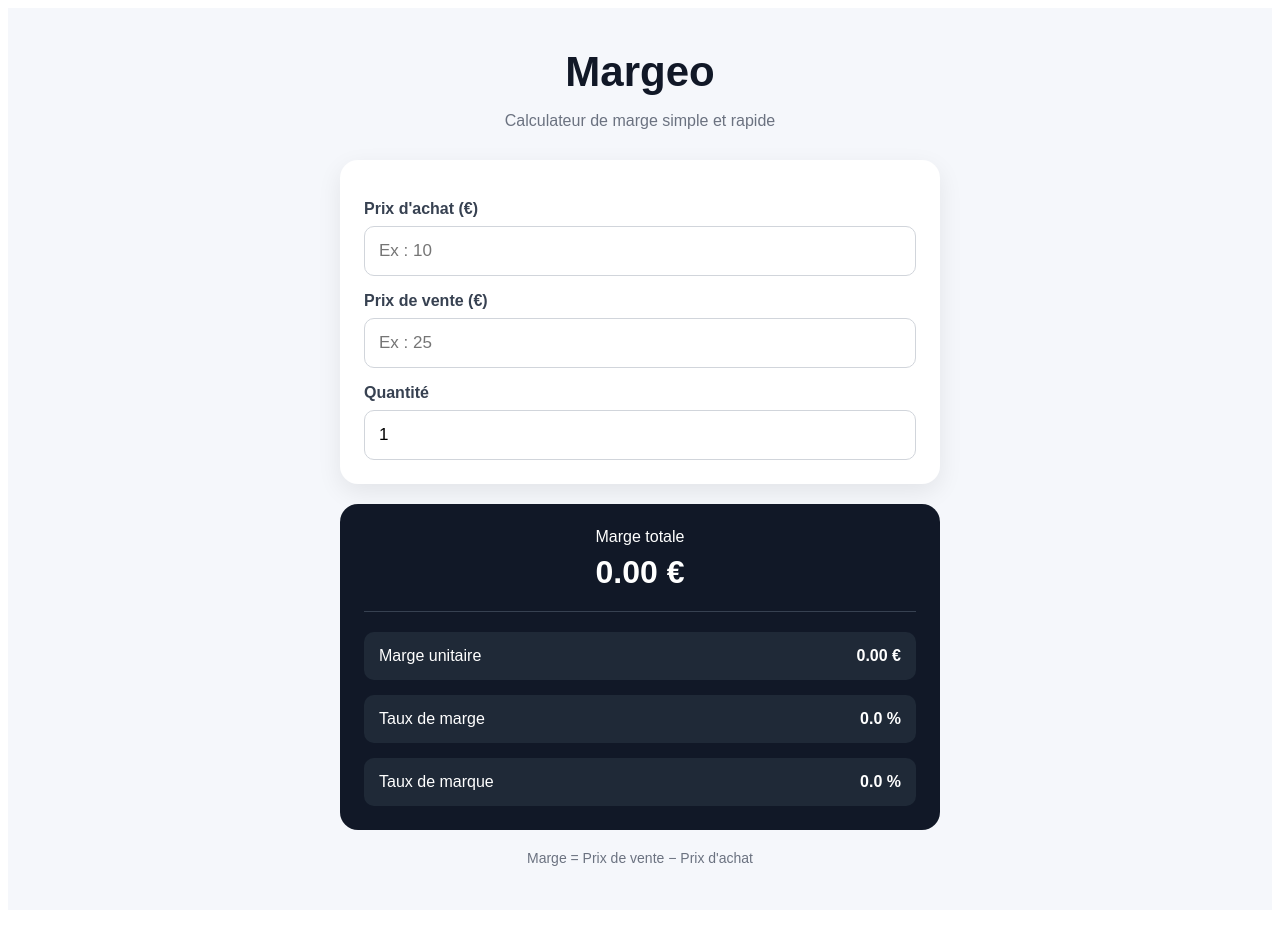
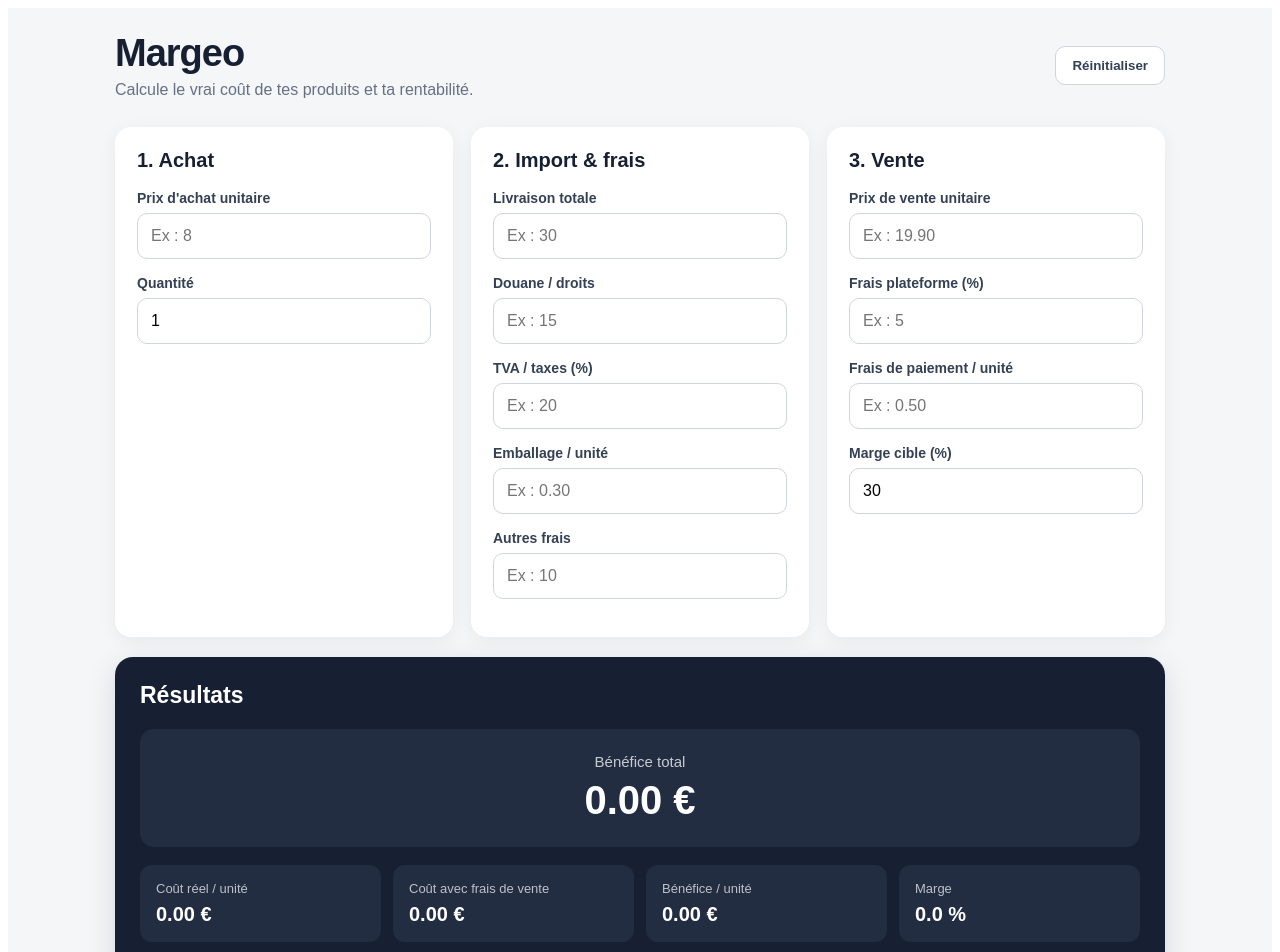
Before and after one commit to samidobronx/margeo, a React (Vite) app: page / in a window 1280 px wide. Shown: the top 952 px of the page. Before the commit the page ends 918 px from the top, so only its background shows below. Built offline with nearby package versions, Linux system fonts and the light colour scheme.

Commit message:
Refactor App component to improve state management

```diff
--- a/src/App.jsx
+++ b/src/App.jsx
@@ -1,88 +1,300 @@
-import  React, { useState } from "react";
+import React, { useMemo, useState } from "react";
 
 export default function App() {
   const [prixAchat, setPrixAchat] = useState("");
+  const [quantite, setQuantite] = useState("1");
+  const [livraison, setLivraison] = useState("");
+  const [douane, setDouane] = useState("");
+  const [tva, setTva] = useState("");
+  const [emballage, setEmballage] = useState("");
+  const [autresFrais, setAutresFrais] = useState("");
   const [prixVente, setPrixVente] = useState("");
-  const [quantite, setQuantite] = useState("1");
+  const [fraisPlateforme, setFraisPlateforme] = useState("");
+  const [fraisPaiement, setFraisPaiement] = useState("");
+  const [margeCible, setMargeCible] = useState("30");
 
-  const achat = Number(prixAchat) || 0;
-  const vente = Number(prixVente) || 0;
-  const qte = Number(quantite) || 1;
+  const n = (value) => Number(value) || 0;
 
-  const margeUnitaire = vente - achat;
-  const margeTotale = margeUnitaire * qte;
-  const tauxMarge = achat > 0 ? (margeUnitaire / achat) * 100 : 0;
-  const tauxMarque = vente > 0 ? (margeUnitaire / vente) * 100 : 0;
+  const resultats = useMemo(() => {
+    const achat = n(prixAchat);
+    const qte = Math.max(n(quantite), 1);
+
+    const livraisonTotal = n(livraison);
+    const douaneTotal = n(douane);
+    const emballageUnitaire = n(emballage);
+    const autresFraisTotal = n(autresFrais);
+
+    const sousTotalImport =
+      achat * qte +
+      livraisonTotal +
+      douaneTotal +
+      autresFraisTotal;
+
+    const tvaMontant = sousTotalImport * (n(tva) / 100);
+
+    const coutTotal =
+      sousTotalImport +
+      tvaMontant +
+      emballageUnitaire * qte;
+
+    const coutUnitaire = coutTotal / qte;
+
+    const venteUnitaire = n(prixVente);
+
+    const plateformeMontant =
+      venteUnitaire * (n(fraisPlateforme) / 100);
+
+    const paiementMontant = n(fraisPaiement);
+
+    const coutVenteUnitaire =
+      coutUnitaire + plateformeMontant + paiementMontant;
+
+    const beneficeUnitaire =
+      venteUnitaire - coutVenteUnitaire;
+
+    const beneficeTotal = beneficeUnitaire * qte;
+
+    const margePourcentage =
+      venteUnitaire > 0
+        ? (beneficeUnitaire / venteUnitaire) * 100
+        : 0;
+
+    const prixRecommande =
+      margeCible < 100
+        ? coutUnitaire /
+          (1 - n(margeCible) / 100)
+        : 0;
+
+    return {
+      qte,
+      coutTotal,
+      coutUnitaire,
+      plateformeMontant,
+      paiementMontant,
+      coutVenteUnitaire,
+      beneficeUnitaire,
+      beneficeTotal,
+      margePourcentage,
+      prixRecommande,
+    };
+  }, [
+    prixAchat,
+    quantite,
+    livraison,
+    douane,
+    tva,
+    emballage,
+    autresFrais,
+    prixVente,
+    fraisPlateforme,
+    fraisPaiement,
+    margeCible,
+  ]);
+
+  const reset = () => {
+    setPrixAchat("");
+    setQuantite("1");
+    setLivraison("");
+    setDouane("");
+    setTva("");
+    setEmballage("");
+    setAutresFrais("");
+    setPrixVente("");
+    setFraisPlateforme("");
+    setFraisPaiement("");
+    setMargeCible("30");
+  };
+
+  const money = (value) => `${value.toFixed(2)} €`;
 
   return (
     <div style={styles.page}>
       <div style={styles.container}>
-        <h1 style={styles.title}>Margeo</h1>
-        <p style={styles.subtitle}>
-          Calculateur de marge simple et rapide
-        </p>
+        <header style={styles.header}>
+          <div>
+            <div style={styles.logo}>Margeo</div>
+            <p style={styles.subtitle}>
+              Calcule le vrai coût de tes produits et ta rentabilité.
+            </p>
+          </div>
 
-        <div style={styles.card}>
-          <label style={styles.label}>Prix d'achat (€)</label>
-          <input
-            style={styles.input}
-            type="number"
-            step="0.01"
-            placeholder="Ex : 10"
-            value={prixAchat}
-            onChange={(e) => setPrixAchat(e.target.value)}
-          />
+          <button style={styles.resetButton} onClick={reset}>
+            Réinitialiser
+          </button>
+        </header>
 
-          <label style={styles.label}>Prix de vente (€)</label>
-          <input
-            style={styles.input}
-            type="number"
-            step="0.01"
-            placeholder="Ex : 25"
-            value={prixVente}
-            onChange={(e) => setPrixVente(e.target.value)}
-          />
+        <section style={styles.grid}>
+          <div style={styles.card}>
+            <h2 style={styles.cardTitle}>1. Achat</h2>
 
-          <label style={styles.label}>Quantité</label>
-          <input
-            style={styles.input}
-            type="number"
-            min="1"
-            value={quantite}
-            onChange={(e) => setQuantite(e.target.value)}
-          />
-        </div>
+            <Field
+              label="Prix d'achat unitaire"
+              value={prixAchat}
+              onChange={setPrixAchat}
+              placeholder="Ex : 8"
+            />
 
-        <div style={styles.resultCard}>
-          <div style={styles.mainResult}>
-            <span>Marge totale</span>
-            <strong style={styles.bigNumber}>
-              {margeTotale.toFixed(2)} €
+            <Field
+              label="Quantité"
+              value={quantite}
+              onChange={setQuantite}
+              placeholder="Ex : 50"
+            />
+          </div>
+
+          <div style={styles.card}>
+            <h2 style={styles.cardTitle}>2. Import & frais</h2>
+
+            <Field
+              label="Livraison totale"
+              value={livraison}
+              onChange={setLivraison}
+              placeholder="Ex : 30"
+            />
+
+            <Field
+              label="Douane / droits"
+              value={douane}
+              onChange={setDouane}
+              placeholder="Ex : 15"
+            />
+
+            <Field
+              label="TVA / taxes (%)"
+              value={tva}
+              onChange={setTva}
+              placeholder="Ex : 20"
+            />
+
+            <Field
+              label="Emballage / unité"
+              value={emballage}
+              onChange={setEmballage}
+              placeholder="Ex : 0.30"
+            />
+
+            <Field
+              label="Autres frais"
+              value={autresFrais}
+              onChange={setAutresFrais}
+              placeholder="Ex : 10"
+            />
+          </div>
+
+          <div style={styles.card}>
+            <h2 style={styles.cardTitle}>3. Vente</h2>
+
+            <Field
+              label="Prix de vente unitaire"
+              value={prixVente}
+              onChange={setPrixVente}
+              placeholder="Ex : 19.90"
+            />
+
+            <Field
+              label="Frais plateforme (%)"
+              value={fraisPlateforme}
+              onChange={setFraisPlateforme}
+              placeholder="Ex : 5"
+            />
+
+            <Field
+              label="Frais de paiement / unité"
+              value={fraisPaiement}
+              onChange={setFraisPaiement}
+              placeholder="Ex : 0.50"
+            />
+
+            <Field
+              label="Marge cible (%)"
+              value={margeCible}
+              onChange={setMargeCible}
+              placeholder="Ex : 30"
+            />
+          </div>
+        </section>
+
+        <section style={styles.resultsCard}>
+          <h2 style={styles.resultsTitle}>Résultats</h2>
+
+          <div style={styles.heroResult}>
+            <span style={styles.heroLabel}>Bénéfice total</span>
+            <strong style={styles.heroNumber}>
+              {money(resultats.beneficeTotal)}
             </strong>
           </div>
 
-          <div style={styles.results}>
-            <div style={styles.result}>
-              <span>Marge unitaire</span>
-              <strong>{margeUnitaire.toFixed(2)} €</strong>
-            </div>
+          <div style={styles.resultGrid}>
+            <Result
+              title="Coût réel / unité"
+              value={money(resultats.coutUnitaire)}
+            />
 
-            <div style={styles.result}>
-              <span>Taux de marge</span>
-              <strong>{tauxMarge.toFixed(1)} %</strong>
-            </div>
+            <Result
+              title="Coût avec frais de vente"
+              value={money(resultats.coutVenteUnitaire)}
+            />
 
-            <div style={styles.result}>
-              <span>Taux de marque</span>
-              <strong>{tauxMarque.toFixed(1)} %</strong>
-            </div>
+            <Result
+              title="Bénéfice / unité"
+              value={money(resultats.beneficeUnitaire)}
+            />
+
+            <Result
+              title="Marge"
+              value={`${resultats.margePourcentage.toFixed(1)} %`}
+            />
+
+            <Result
+              title="Prix recommandé"
+              value={money(resultats.prixRecommande)}
+            />
+
+            <Result
+              title="Frais plateforme"
+              value={money(resultats.plateformeMontant)}
+            />
           </div>
+        </section>
+
+        <div style={styles.info}>
+          <strong>Comment Margeo calcule :</strong>
+          <br />
+          Achat + livraison + douane + taxes + emballage + autres
+          frais = coût réel du produit.
         </div>
 
-        <p style={styles.formula}>
-          Marge = Prix de vente − Prix d'achat
-        </p>
+        <footer style={styles.footer}>
+          Margeo — Calculateur de rentabilité
+        </footer>
       </div>
+    </div>
+  );
+}
+
+function Field({ label, value, onChange, placeholder }) {
+  return (
+    <div style={styles.field}>
+      <label style={styles.label}>{label}</label>
+
+      <input
+        style={styles.input}
+        type="number"
+        step="0.01"
+        min="0"
+        value={value}
+        placeholder={placeholder}
+        onChange={(e) => onChange(e.target.value)}
+      />
+    </div>
+  );
+}
+
+function Result({ title, value }) {
+  return (
+    <div style={styles.result}>
+      <span style={styles.resultTitle}>{title}</span>
+      <strong style={styles.resultValue}>{value}</strong>
     </div>
   );
 }
@@ -90,95 +302,161 @@ export default function App() {
 const styles = {
   page: {
     minHeight: "100vh",
-    background: "#f5f7fb",
-    padding: "30px 16px",
+    background: "#f4f6f8",
+    padding: "24px 16px 50px",
     boxSizing: "border-box",
     fontFamily: "Arial, Helvetica, sans-serif",
+    color: "#172033",
   },
 
   container: {
-    maxWidth: "600px",
+    maxWidth: "1050px",
     margin: "0 auto",
   },
 
-  title: {
-    textAlign: "center",
-    fontSize: "42px",
-    margin: "10px 0 5px",
-    color: "#111827",
+  header: {
+    display: "flex",
+    justifyContent: "space-between",
+    alignItems: "center",
+    gap: "20px",
+    marginBottom: "28px",
+    flexWrap: "wrap",
+  },
+
+  logo: {
+    fontSize: "38px",
+    fontWeight: "800",
+    letterSpacing: "-1px",
   },
 
   subtitle: {
-    textAlign: "center",
-    color: "#6b7280",
-    marginBottom: "30px",
+    margin: "6px 0 0",
+    color: "#667085",
     fontSize: "16px",
+  },
+
+  resetButton: {
+    border: "1px solid #d0d5dd",
+    background: "#ffffff",
+    color: "#344054",
+    padding: "11px 16px",
+    borderRadius: "10px",
+    cursor: "pointer",
+    fontWeight: "600",
+  },
+
+  grid: {
+    display: "grid",
+    gridTemplateColumns: "repeat(auto-fit, minmax(280px, 1fr))",
+    gap: "18px",
   },
 
   card: {
     background: "#ffffff",
-    padding: "24px",
-    borderRadius: "18px",
-    boxShadow: "0 8px 25px rgba(0,0,0,0.08)",
+    padding: "22px",
+    borderRadius: "16px",
+    boxShadow: "0 4px 18px rgba(16,24,40,0.06)",
+  },
+
+  cardTitle: {
+    margin: "0 0 18px",
+    fontSize: "20px",
+  },
+
+  field: {
+    marginBottom: "16px",
   },
 
   label: {
     display: "block",
-    marginBottom: "8px",
-    marginTop: "16px",
+    marginBottom: "7px",
+    fontSize: "14px",
     fontWeight: "600",
-    color: "#374151",
+    color: "#344054",
   },
 
   input: {
     width: "100%",
     boxSizing: "border-box",
-    padding: "14px",
+    border: "1px solid #d0d5dd",
     borderRadius: "10px",
-    border: "1px solid #d1d5db",
-    fontSize: "17px",
+    padding: "13px",
+    fontSize: "16px",
+    outline: "none",
+    background: "#ffffff",
   },
 
-  resultCard: {
+  resultsCard: {
     marginTop: "20px",
-    background: "#111827",
-    color: "white",
-    padding: "24px",
+    background: "#172033",
+    color: "#ffffff",
+    padding: "25px",
     borderRadius: "18px",
+    boxShadow: "0 8px 30px rgba(16,24,40,0.12)",
   },
 
-  mainResult: {
-    textAlign: "center",
-    paddingBottom: "20px",
-    borderBottom: "1px solid #374151",
+  resultsTitle: {
+    margin: "0 0 20px",
+    fontSize: "23px",
   },
 
-  bigNumber: {
-    display: "block",
-    fontSize: "32px",
-    marginTop: "8px",
+  heroResult: {
+    textAlign: "center",
+    padding: "24px",
+    borderRadius: "14px",
+    background: "#222d42",
+    marginBottom: "18px",
   },
 
-  results: {
+  heroLabel: {
+    display: "block",
+    fontSize: "15px",
+    opacity: 0.75,
+    marginBottom: "8px",
+  },
+
+  heroNumber: {
+    display: "block",
+    fontSize: "40px",
+  },
+
+  resultGrid: {
     display: "grid",
-    gridTemplateColumns: "1fr",
-    gap: "15px",
-    marginTop: "20px",
+    gridTemplateColumns: "repeat(auto-fit, minmax(220px, 1fr))",
+    gap: "12px",
   },
 
   result: {
-    display: "flex",
-    justifyContent: "space-between",
-    alignItems: "center",
-    background: "#1f2937",
-    padding: "15px",
-    borderRadius: "10px",
+    background: "#222d42",
+    borderRadius: "12px",
+    padding: "16px",
   },
 
-  formula: {
+  resultTitle: {
+    display: "block",
+    fontSize: "13px",
+    opacity: 0.7,
+    marginBottom: "7px",
+  },
+
+  resultValue: {
+    fontSize: "20px",
+  },
+
+  info: {
+    marginTop: "18px",
+    padding: "18px",
+    background: "#ffffff",
+    borderRadius: "14px",
+    color: "#475467",
+    lineHeight: 1.6,
+    fontSize: "14px",
+  },
+
+  footer: {
     textAlign: "center",
-    color: "#6b7280",
-    fontSize: "14px",
-    marginTop: "20px",
+    color: "#98a2b3",
+    marginTop: "25px",
+    fontSize: "13px",
   },
 };
```
